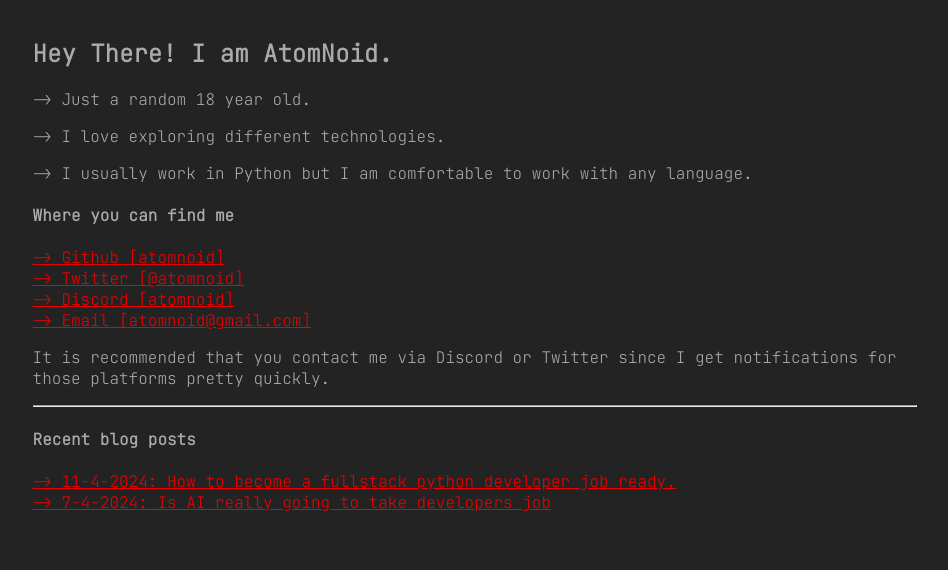
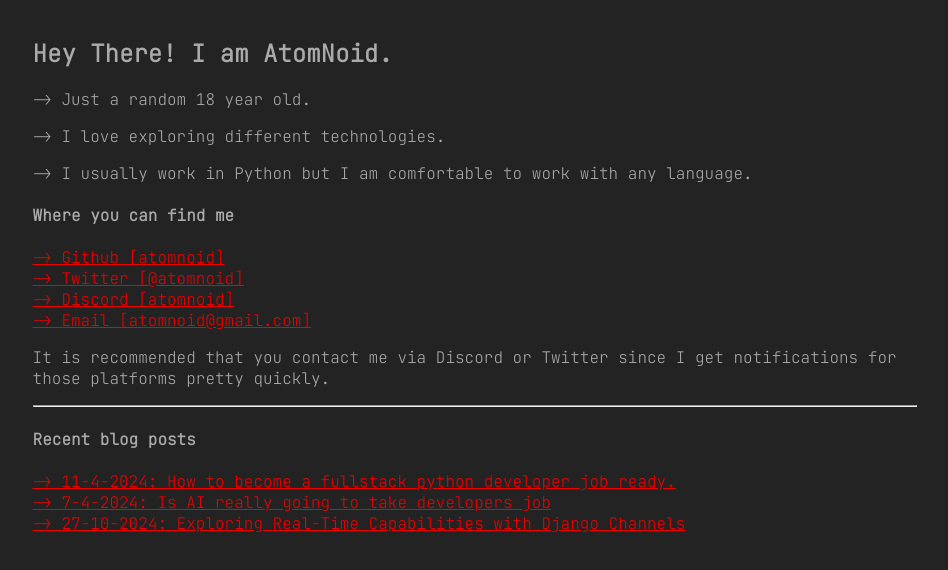
Before and after one commit to atomnoid/atomnoid.github.io, a plain HTML site: page index.html in a window 1280 px wide. Shown: the whole page, without its empty margins (165-1113 px from the left). Drawn offline with Linux system fonts and the light colour scheme.

Commit message:
Added blog link to home page

```diff
--- a/index.html
+++ b/index.html
@@ -35,8 +35,8 @@
                 <h4>Recent blog posts</h4>
                 <a href="https://medium.com/@atomnoid/how-to-become-a-fullstack-python-developer-job-ready-cf60376df7ed">-> 11-4-2024: How to become a fullstack python developer job ready.</a> <br>
                 <a href="https://medium.com/@atomnoid/is-ai-really-going-to-take-developers-job-8ab48646000c">-> 7-4-2024: Is AI really going to take developers job</a> <br>
-                <!-- <a href="blogs/8-7-2023.html">-> 8-7-2023: XNU on the Raspberry Pi [Part 1]</a> <br>
-                <a href="blogs/24-2-2023.html">-> 24-2-2023: Hello World!</a> <br> -->
+                <a href="Blogs/27.10.2024.html">-> 27-10-2024: Exploring Real-Time Capabilities with Django Channels</a> <br>
+                <!-- <a href="blogs/24-2-2023.html">-> 24-2-2023: Hello World!</a> <br> -->
             </div>
         </div>
     </body>
```
